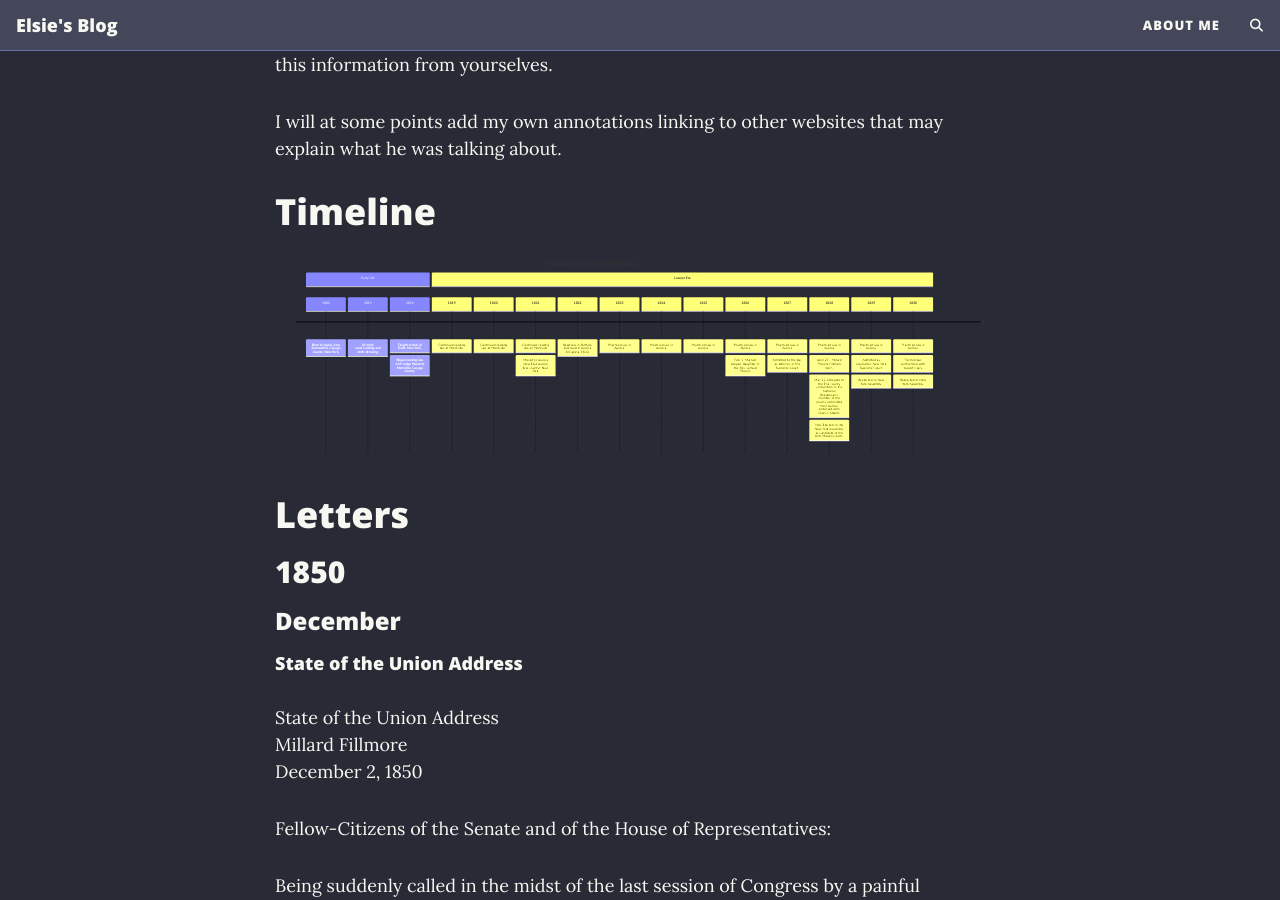
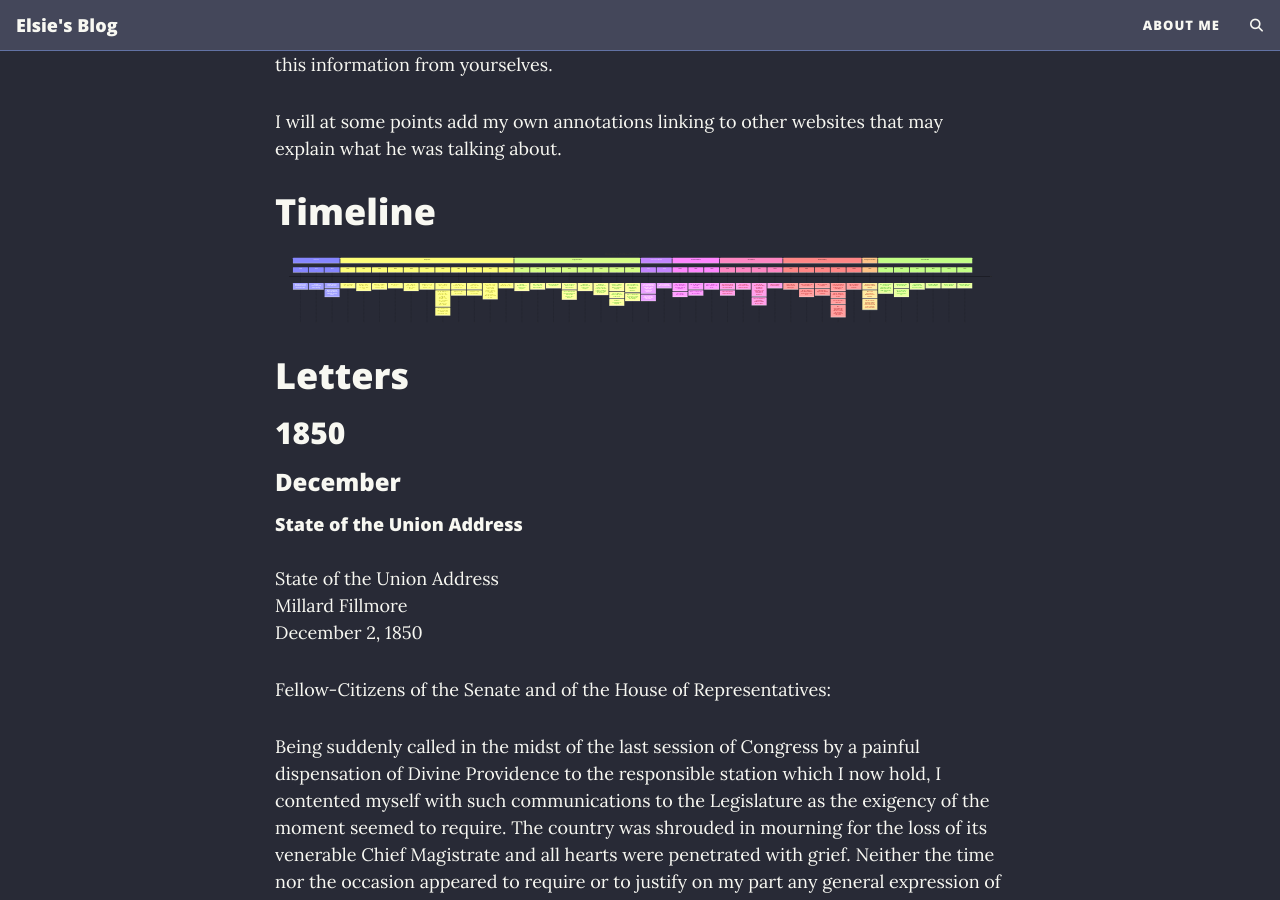
Before and after one commit to Elsie19/Elsie19, a Jekyll site: the page built from docs/_posts/2026-1-6-millard-fillmore-library.md, in a window 1280 px wide and 900 px high, scrolled down 891 px. Built offline with Jekyll 4.4.1, drawn with Linux system fonts in a browser that asks for light colours; comment, search, counter and statistics services are not loaded.

Commit message:
finish timeline

````diff
--- a/docs/_posts/2026-1-6-millard-fillmore-library.md
+++ b/docs/_posts/2026-1-6-millard-fillmore-library.md
@@ -38,25 +38,74 @@ timeline
         1818 : Taught school at Scott, New York.
              : Began reading law with Judge Wood at Montville, Cayuga county.
     section Lawyer Era
-        1819      : Continued reading law at Montville.
-        1820      : Continued reading law at Montville.
-        1821      : Continued reading law at Montville : Moved to Aurora (now East Aurora, Erie county), New York.
-        1822      : Read law in BUffalo, but lived in Aurora till spring, 1830.
+        1819 : Continued reading law at Montville.
+        1821 : Moved to Aurora (now East Aurora, Erie county), New York.
+        1822 : Read law in Buffalo, but lived in Aurora till spring, 1830.
         1823 : Practiced law in Aurora.
-        1824 : Practiced law in Aurora.
-        1825 : Practiced law in Aurora.
-        1826 : Practiced law in Aurora : Feb. 5. Married Abigail, daughter of the Rev. Lemuel Powers.
-        1827 : Practiced law in Aurora : Admitted to the bar, as attorney of the Supreme Court.
-        1828 : Practiced law in Aurora
-             : April 25 - Millard Powers Fillmore born.
+        1826 : Feb. 5. Married Abigail, daughter of the Rev. Lemuel Powers.
+        1827 : Admitted to the bar, as attorney of the Supreme Court.
+        1828 : April 25 - Millard Powers Fillmore born.
              : May 22. Delegate to the Erie county convention of the National Republicans; member of the county committee from Aurora; endorsed John Quincy Adams.
              : Nov. Elected to the New York Assembly, as candidate of the Anti-Masonic party.
-        1829 : Practiced law in Aurora.
-             : Admitted as counsellor, New York Supreme Court.
+        1829 : Admitted as counsellor, New York Supreme Court.
              : Reelected to New York Assembly.
-        1830 : Practiced law in Aurora.
-             : Formed law partnership with Joseph Clary.
+        1830 : Formed law partnership with Joseph Clary.
              : Reelected to New York Assembly.
+        1831 : Jan. 4. Took seat for third time in New York Assembly. Distinguished himself by drafting and advocating act to abolish imprisonment for debt; bill passed April 26, 1831.
+        1832 : March 27 - Mary Abigail Fillmore born.
+    section Congressional Era
+        1832 : Elected Representative in Twenty-third Congress.
+        1833 : Dec. 2. First took seat in House of Representatives.
+        1834 : Law firm of Fillmore & Hall formed.
+        1836 : Jan. 10. Law firm of Fillmore, Hall & Haven formed.
+             : Oct. 4. Renominated for Representative in Twenty-fifth Congress; later elected.
+        1838 : Reelected Representative in Twenty-sixth Congress.
+        1840 : Reelected Representative in Twenty-seventh Congress; chairman of Ways and Means committee; "leader of the House."
+        1842 : March 3 - Obtains appropriation for Morse's magnetic telegraph.
+             : June 9. Made his famous tariff speech in the House.
+             : Declined renomination to Congress.
+        1844 : May. Candidate for Vice-President in the Whig National convention at Baltimore.
+             : Sept. 11. Nominated for Governor of New York; defeated by Silas Wright.
+    section University of Buffalo
+        1847 : Oct. 6. Nominated for Comptroller, New York State, in the Whig State convention at Syracuse.
+             : Nov. 2. Elected Comptroller, New York State.
+        1848 : Jan. 1. Assumed office as Comptroller.
+    section As Vice President
+        1848 : June 9. Nominated for Vice-President by the Whig National convention.
+             : Nov. Elected Vice-President.
+        1849 : Feb. 20. Resigned as New York Comptroller.
+             : March 4. Inaugurated Vice-President.
+        1850 : April 3 - Address on RUles of Order in the Senate.
+    section As President
+        1850 : July 10. Took oath of office as President of the United States.
+             : Sept. 18. Approved Fugitive Slave Act.
+        1851 : July 4. Laid the corner-stone of the Capitol extension.
+        1852 : June 16-21. Unsuccessful Whig candidate for Presidential nomination in the Whig National convention at Baltimore.
+             : Nov. 13. Dispatch of Commodore Matthew Calbaith Perry to Japan.
+        1853 : March 4. Retired from Presidency.
+    section Post-Presidency
+        1853 : March 30. Mrs. Fillmore died at Washington.
+        1854 : Tour of southern and western States.
+             : July 26 - Death of Mary Abigail Fillmore at East Aurora, New York.
+        1855 : May 17. Sailed for Liverpool.
+             : Declines D.C.L degree from Oxford University.
+        1856 : Feb. 22. Nominated for President by the American party at Philadelphia.
+             : May 21. Wrote his letter of acceptance at Paris.
+             : June 22. Arrived in New York.
+             : Nov. Overwhelmingly defeated in the election, receiving only the eight electoral votes of Maryland.
+        1858 : Feb. 10. Married Mrs. Caroline C. McIntosh.
+    section During the Civil War
+        1862 : Chairman, Buffalo Committee of Public Defense.
+             : One of the incorporators, Buffalo Fine Arts Academy.
+             : May 20. Chosen president, Buffalo Historical Society, which he helped to found; reelected yearly, 1862-1867.
+    section Post Civil War
+        1865 : Dec. 8. Executed his last will and testament. Codicils dated September 19, 1868, and April 28, 1873.
+        1866 : Visited Europe with his second wife.
+             : July 13. Arrived in Buffalo, from his second european trip.
+        1867 : First president, Buffalo Club, and one of its founders.
+        1870 : President, Buffalo General Hospital.
+        1870 : Trustee, Grosvenor Library, Buffalo.
+        1874 : March 8. Died at his home in Buffalo.
 ```
 
 # Letters
````
